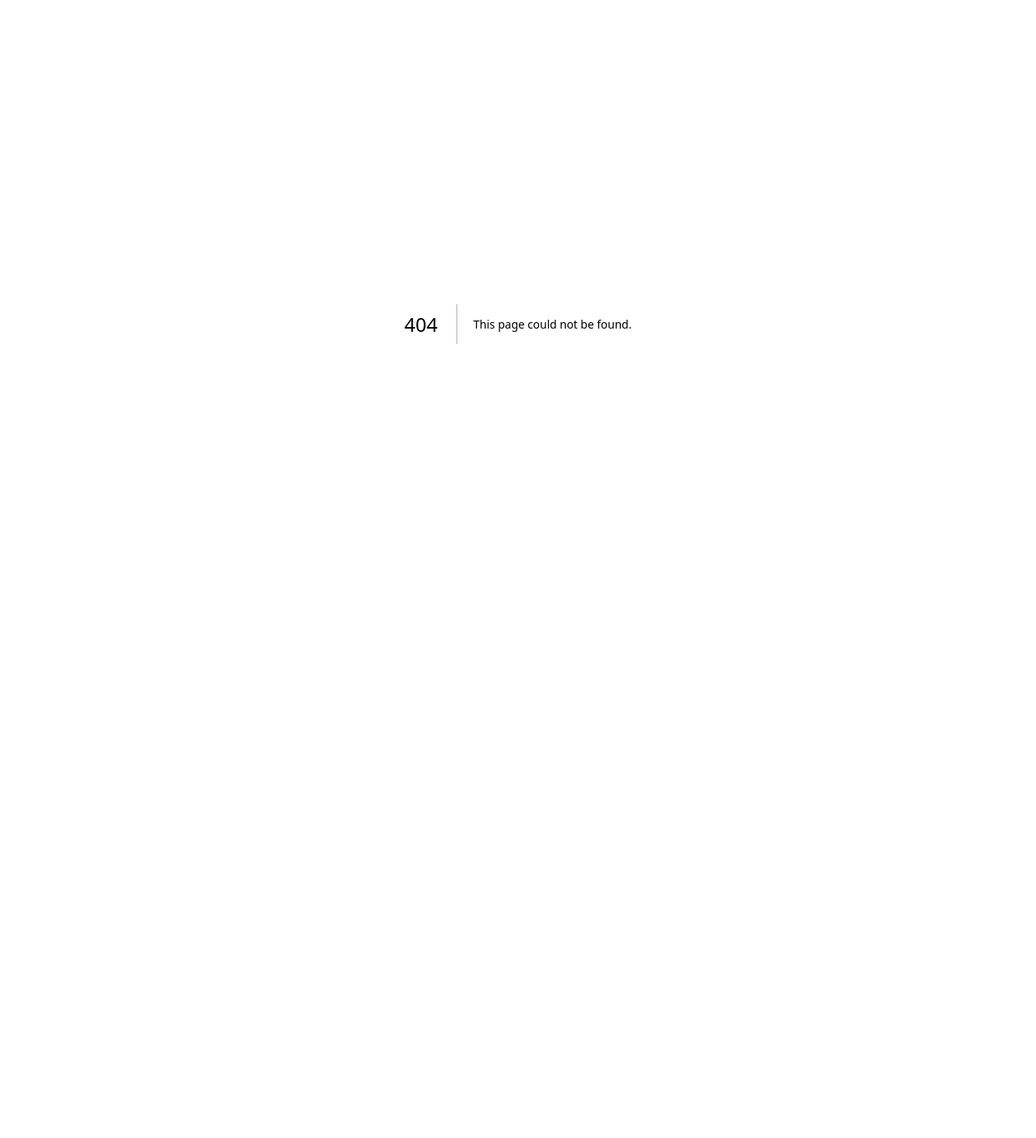
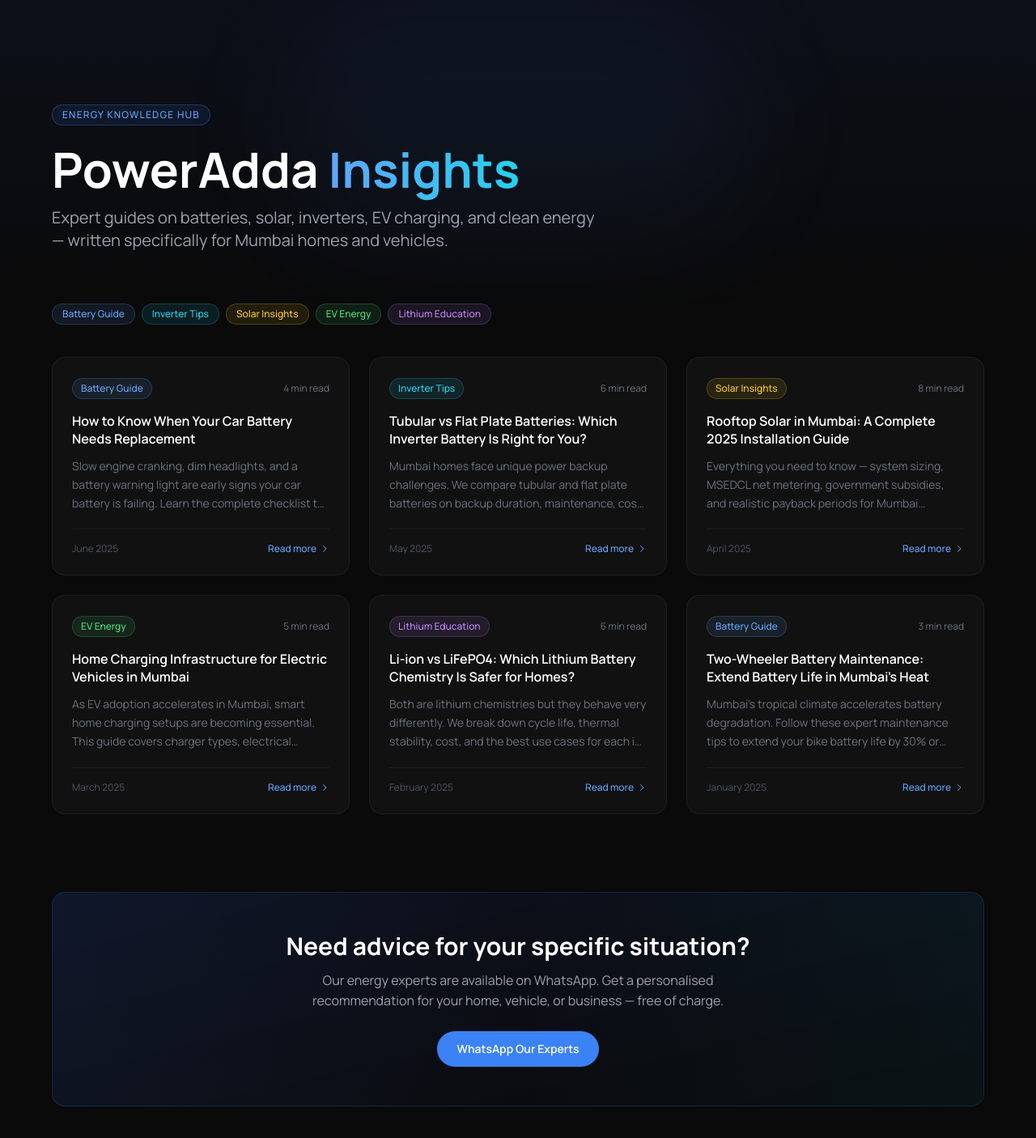
Before and after one commit to redezign/poweradda14, a Next.js app: page /insights in a window 1280 px wide. Before the commit this address had no page. Shown: the top 1406 px of the page at 81% size. Before the commit the page ends 800 px from the top, so only its background shows below. Built offline with nearby package versions, Linux system fonts and the light colour scheme.

Commit message:
Create page.jsx

```diff
--- /dev/null
+++ b/app/insights/page.jsx
@@ -0,0 +1,148 @@
+import Link from "next/link";
+import { articles } from "@/lib/insights";
+
+export const metadata = {
+  title: "Insights – Energy & Battery Guides | PowerAdda Mumbai",
+  description:
+    "Expert guides on car batteries, inverters, rooftop solar, EV charging, and lithium energy systems for Mumbai homes and vehicles. Practical advice from PowerAdda.",
+  keywords:
+    "battery guide Mumbai, solar installation Mumbai, inverter battery tips, EV charging Mumbai, LiFePO4 battery India, PowerAdda insights",
+  openGraph: {
+    title: "Insights – Energy & Battery Guides | PowerAdda Mumbai",
+    description:
+      "Expert guides on car batteries, inverters, rooftop solar, EV charging, and lithium energy systems for Mumbai homes and vehicles.",
+    url: "https://poweradda.com/insights",
+    siteName: "PowerAdda",
+    locale: "en_IN",
+    type: "website",
+  },
+};
+
+const categoryColors = {
+  "Battery Guide": "text-blue-400 bg-blue-400/10 border-blue-400/20",
+  "Inverter Tips": "text-cyan-400 bg-cyan-400/10 border-cyan-400/20",
+  "Solar Insights": "text-yellow-400 bg-yellow-400/10 border-yellow-400/20",
+  "EV Energy": "text-green-400 bg-green-400/10 border-green-400/20",
+  "Lithium Education": "text-purple-400 bg-purple-400/10 border-purple-400/20",
+};
+
+export default function InsightsPage() {
+  return (
+    <main className="min-h-screen bg-[#0a0a0a] text-white">
+      {/* Hero */}
+      <section className="relative pt-32 pb-16 px-4 overflow-hidden">
+        <div className="absolute inset-0 bg-gradient-to-b from-blue-950/20 to-transparent pointer-events-none" />
+        <div className="absolute top-0 left-1/2 -translate-x-1/2 w-[600px] h-[300px] bg-blue-500/5 rounded-full blur-3xl pointer-events-none" />
+        <div className="max-w-6xl mx-auto relative z-10">
+          <div className="inline-flex items-center gap-2 px-3 py-1 rounded-full border border-blue-500/30 bg-blue-500/10 text-blue-400 text-xs font-medium tracking-widest uppercase mb-6">
+            Energy Knowledge Hub
+          </div>
+          <h1 className="text-4xl md:text-5xl lg:text-6xl font-bold leading-tight mb-4">
+            PowerAdda{" "}
+            <span className="text-transparent bg-clip-text bg-gradient-to-r from-blue-400 to-cyan-400">
+              Insights
+            </span>
+          </h1>
+          <p className="text-gray-400 text-lg md:text-xl max-w-2xl leading-relaxed">
+            Expert guides on batteries, solar, inverters, EV charging, and
+            clean energy — written specifically for Mumbai homes and vehicles.
+          </p>
+        </div>
+      </section>
+
+      {/* Category Filter Labels */}
+      <section className="px-4 pb-10">
+        <div className="max-w-6xl mx-auto flex flex-wrap gap-2">
+          {Object.keys(categoryColors).map((cat) => (
+            <span
+              key={cat}
+              className={`text-xs px-3 py-1 rounded-full border font-medium ${categoryColors[cat]}`}
+            >
+              {cat}
+            </span>
+          ))}
+        </div>
+      </section>
+
+      {/* Articles Grid */}
+      <section className="px-4 pb-24">
+        <div className="max-w-6xl mx-auto grid grid-cols-1 md:grid-cols-2 lg:grid-cols-3 gap-6">
+          {articles.map((article) => (
+            <Link
+              key={article.slug}
+              href={`/insights/${article.slug}`}
+              className="group relative flex flex-col bg-[#111111] border border-white/5 rounded-2xl overflow-hidden hover:border-blue-500/30 transition-all duration-300 hover:shadow-[0_0_30px_rgba(59,130,246,0.08)]"
+            >
+              <div className="h-px w-full bg-gradient-to-r from-transparent via-blue-500/40 to-transparent opacity-0 group-hover:opacity-100 transition-opacity duration-300" />
+              <div className="flex flex-col flex-1 p-6">
+                <div className="flex items-center justify-between mb-4">
+                  <span
+                    className={`text-xs px-2.5 py-1 rounded-full border font-medium ${
+                      categoryColors[article.category] ||
+                      "text-blue-400 bg-blue-400/10 border-blue-400/20"
+                    }`}
+                  >
+                    {article.category}
+                  </span>
+                  <span className="text-xs text-gray-500">
+                    {article.readTime}
+                  </span>
+                </div>
+                <h2 className="text-white font-semibold text-base leading-snug mb-3 group-hover:text-blue-300 transition-colors duration-200 line-clamp-3">
+                  {article.title}
+                </h2>
+                <p className="text-gray-500 text-sm leading-relaxed line-clamp-3 flex-1 mb-5">
+                  {article.excerpt}
+                </p>
+                <div className="flex items-center justify-between pt-4 border-t border-white/5">
+                  <span className="text-xs text-gray-600">{article.date}</span>
+                  <span className="text-blue-400 text-xs font-medium flex items-center gap-1 group-hover:gap-2 transition-all duration-200">
+                    Read more
+                    <svg
+                      className="w-3 h-3"
+                      fill="none"
+                      viewBox="0 0 24 24"
+                      stroke="currentColor"
+                    >
+                      <path
+                        strokeLinecap="round"
+                        strokeLinejoin="round"
+                        strokeWidth={2}
+                        d="M9 5l7 7-7 7"
+                      />
+                    </svg>
+                  </span>
+                </div>
+              </div>
+            </Link>
+          ))}
+        </div>
+      </section>
+
+      {/* CTA Banner */}
+      <section className="px-4 pb-24">
+        <div className="max-w-6xl mx-auto">
+          <div className="relative rounded-2xl border border-blue-500/20 bg-gradient-to-br from-blue-950/30 to-[#0a0a0a] p-8 md:p-12 overflow-hidden text-center">
+            <div className="absolute inset-0 bg-gradient-to-r from-blue-500/5 via-transparent to-cyan-500/5 pointer-events-none" />
+            <h2 className="text-2xl md:text-3xl font-bold mb-3 relative z-10">
+              Need advice for your specific situation?
+            </h2>
+            <p className="text-gray-400 mb-6 relative z-10 max-w-xl mx-auto">
+              Our energy experts are available on WhatsApp. Get a personalised
+              recommendation for your home, vehicle, or business — free of
+              charge.
+            </p>
+            <a
+              href="https://wa.me/918655559777?text=Hi%20PowerAdda!%20I%20read%20your%20insights%20and%20have%20a%20question."
+              target="_blank"
+              rel="noopener noreferrer"
+              className="relative z-10 inline-flex items-center gap-2 px-6 py-3 rounded-full bg-blue-500 hover:bg-blue-400 text-white font-semibold text-sm transition-colors duration-200"
+            >
+              WhatsApp Our Experts
+            </a>
+          </div>
+        </div>
+      </section>
+    </main>
+  );
+}
```
